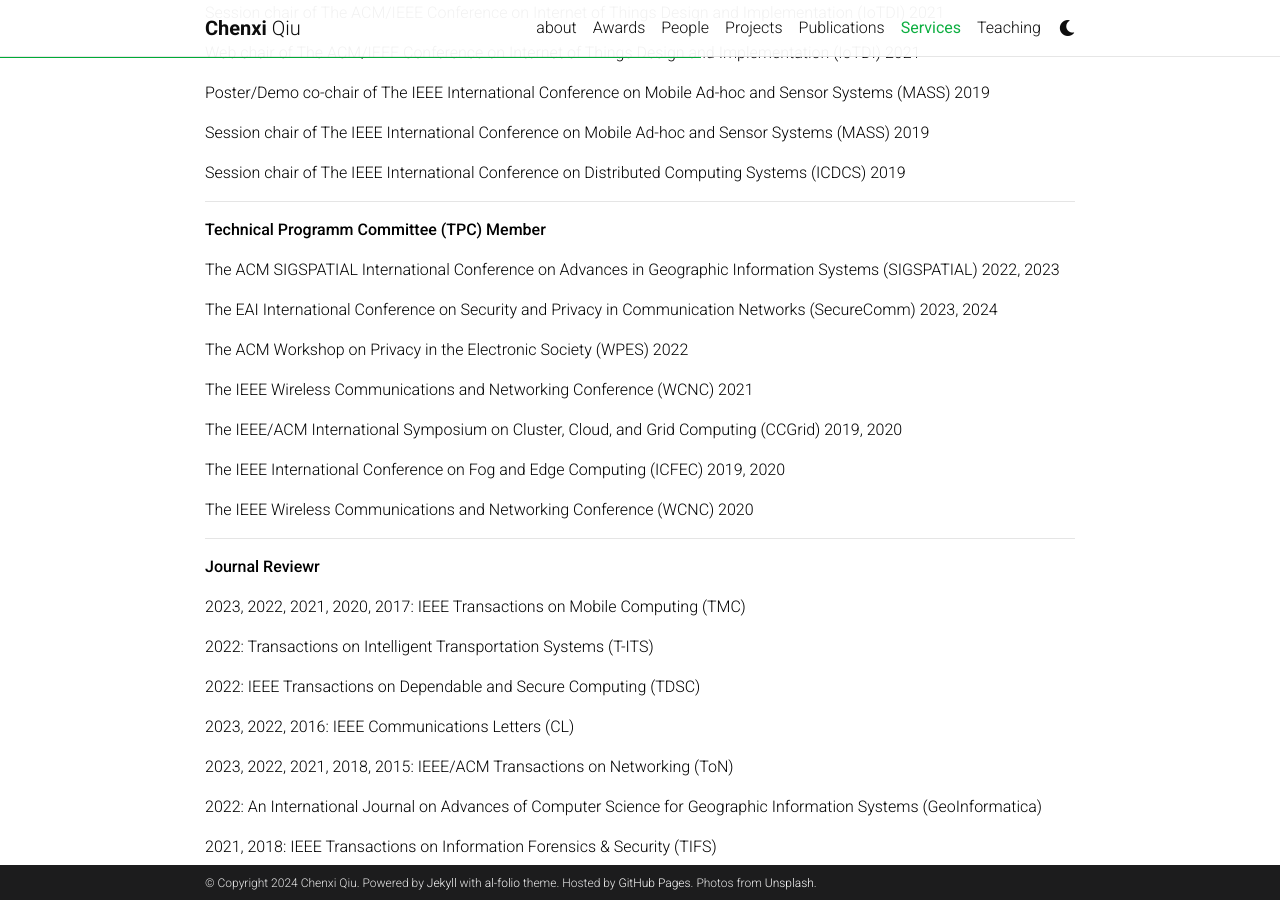
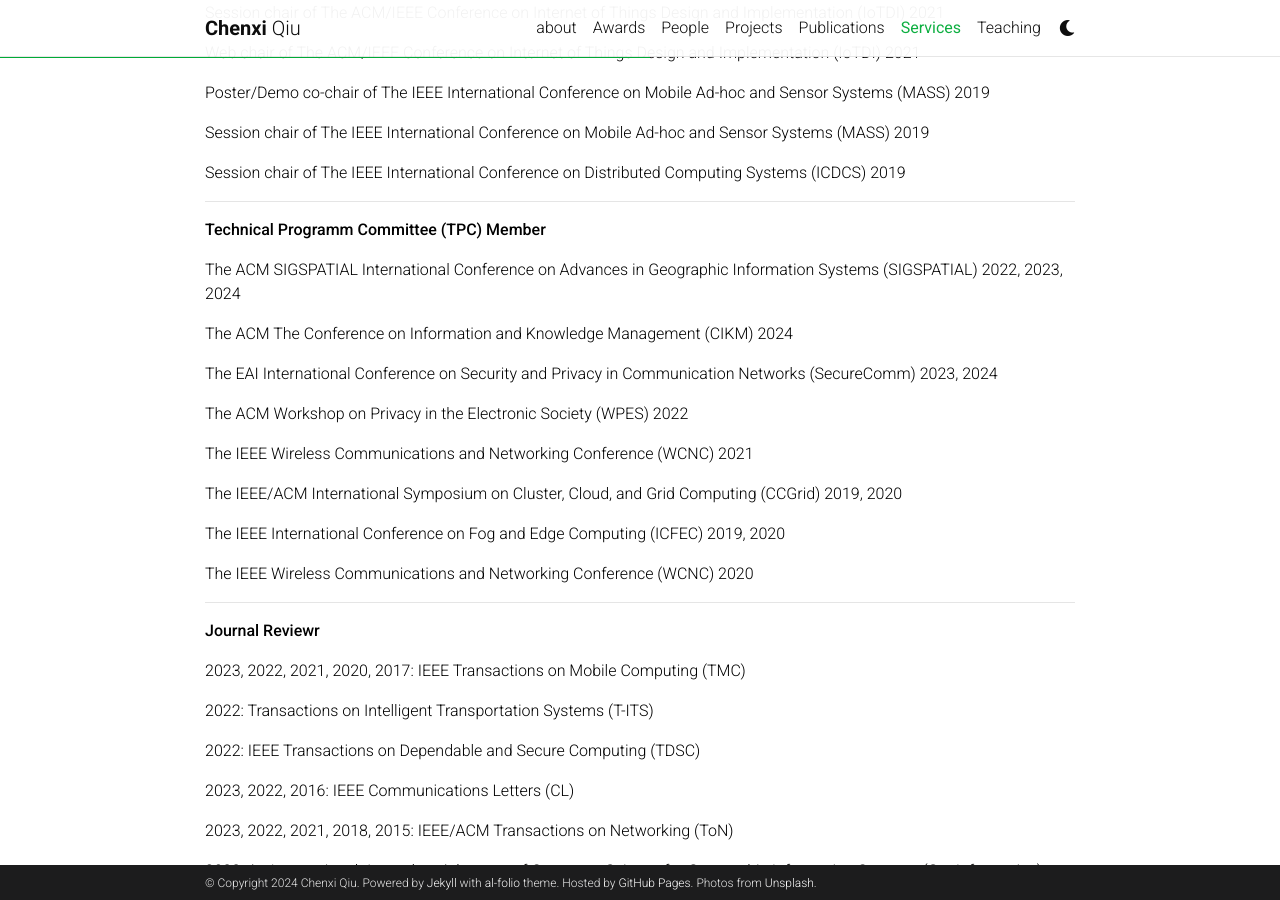
Before and after one commit to chenxiunt/chenxiunt.github.io, a Jekyll site: the page built from _pages/services.md, in a window 1280 px wide and 900 px high, scrolled down 441 px. Built offline with Jekyll 4.4.1, drawn with Linux system fonts in a browser that asks for light colours; comment, search, counter and statistics services are not loaded; a style sheet for code colours, icons or effects is not loaded.

Commit message:
Update services.md

```diff
--- a/_pages/services.md
+++ b/_pages/services.md
@@ -33,7 +33,9 @@ Session chair of The IEEE International Conference on Distributed Computing Syst
 
 **Technical Programm Committee (TPC) Member**
 
-The ACM SIGSPATIAL International Conference on Advances in Geographic Information Systems (SIGSPATIAL) 2022, 2023
+The ACM SIGSPATIAL International Conference on Advances in Geographic Information Systems (SIGSPATIAL) 2022, 2023, 2024
+
+The ACM The Conference on Information and Knowledge Management (CIKM) 2024
 
 The EAI International Conference on Security and Privacy in Communication Networks (SecureComm) 2023, 2024
 
```
